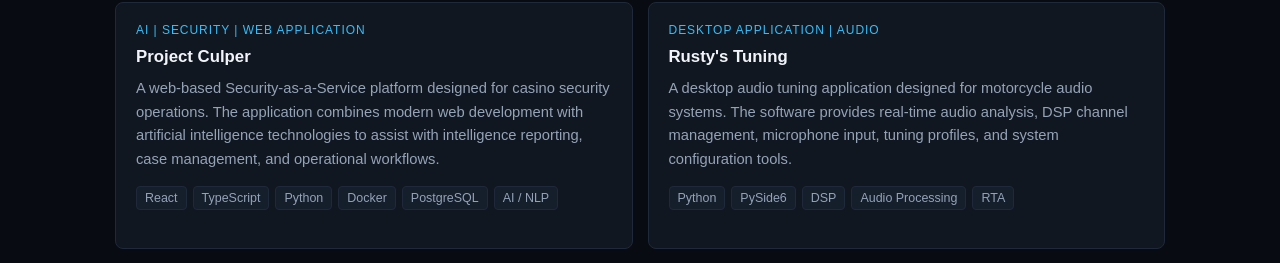
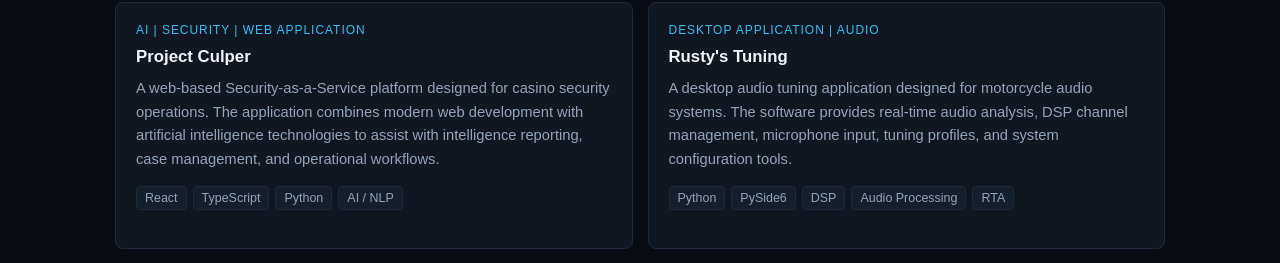
Before and after one commit to Saintxc/saintxc.github.io, a React (Vite) app: page / in a window 1280 px wide. Shown: the part 1529-1792 px from the top of the page. Built offline with nearby package versions, Linux system fonts and the light colour scheme.

Commit message:
updated project tech used for culper.

```diff
--- a/src/components/Projects.jsx
+++ b/src/components/Projects.jsx
@@ -6,14 +6,7 @@ const projects = [
     category: "AI | Security | Web Application",
     description:
       "A web-based Security-as-a-Service platform designed for casino security operations. The application combines modern web development with artificial intelligence technologies to assist with intelligence reporting, case management, and operational workflows.",
-    technologies: [
-      "React",
-      "TypeScript",
-      "Python",
-      "Docker",
-      "PostgreSQL",
-      "AI / NLP",
-    ],
+    technologies: ["React", "TypeScript", "Python", "AI / NLP"],
   },
   {
     title: "Rusty's Tuning",
```
